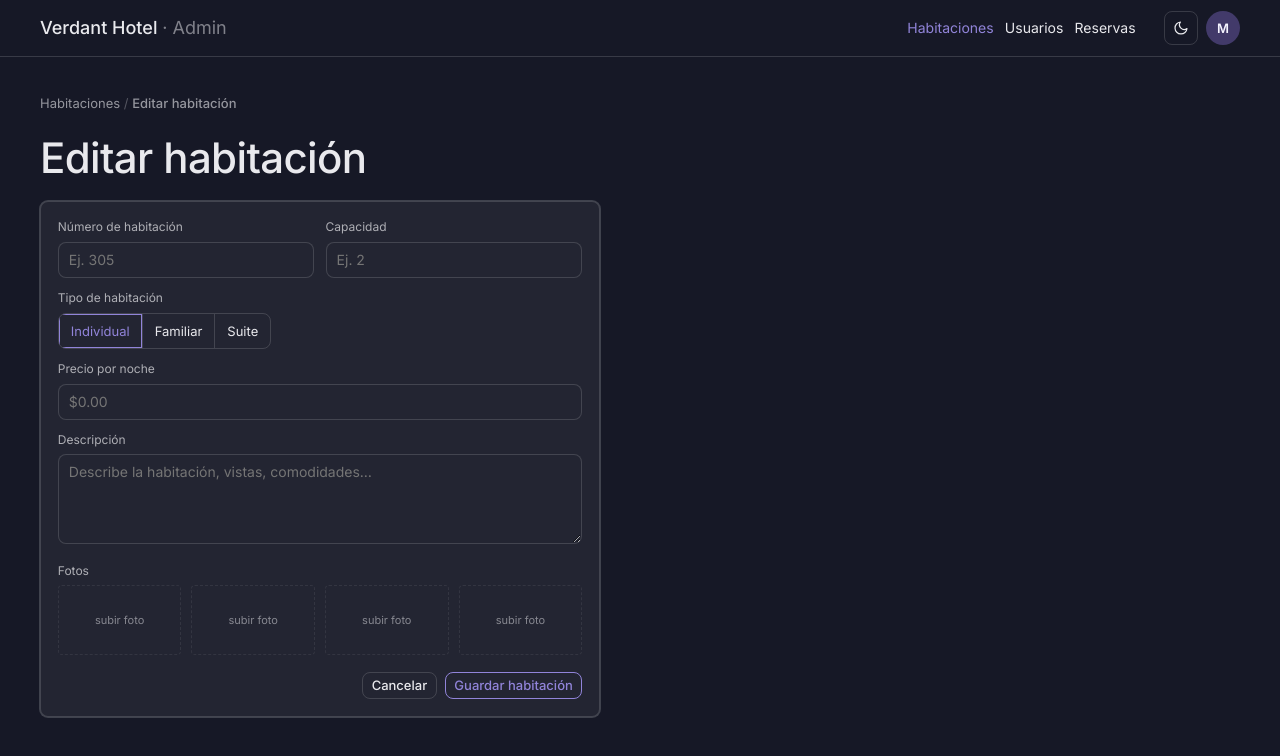
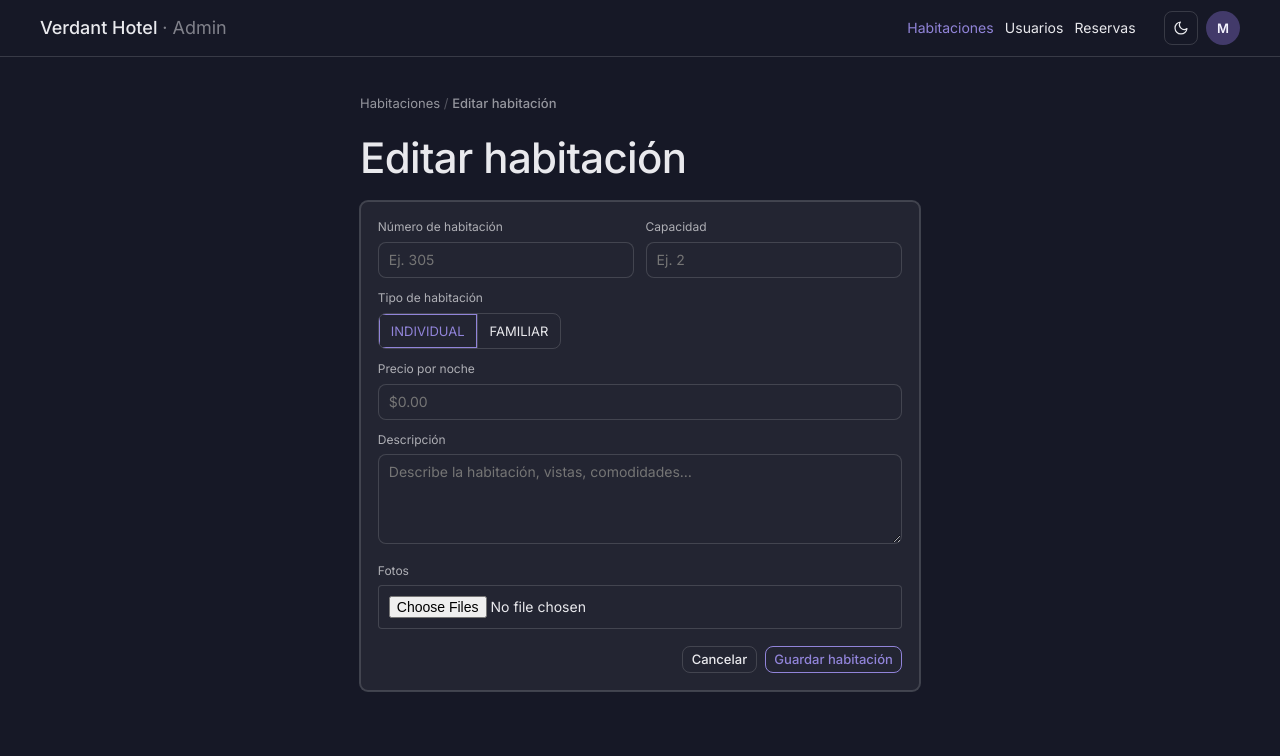
Before and after one commit to AlfonsoMSDL/Proyecto-hotel, a React (Vite) app in the folder frontend/: page /admin/habitaciones/1 in a window 1280 px wide. Shown: the top 756 px of the page. Built offline with nearby package versions, Linux system fonts and the light colour scheme; sample sign-in values are in the browser's storage.

Commit message:
Agregar gestión de imágenes y notificación de éxito en el formulario de habitaciones

```diff
--- a/frontend/src/pages/admin/AdminRoomForm.jsx
+++ b/frontend/src/pages/admin/AdminRoomForm.jsx
@@ -2,12 +2,15 @@ import React, { useEffect, useState } from 'react';
 import { useNavigate, useParams } from 'react-router-dom';
 import AdminNav from '../../components/AdminNav.jsx';
 import { createRoom, fetchRoomById } from '../../api/rooms.js';
+import Swal from 'sweetalert2'
+import { useTheme } from '../../context/ThemeContext.jsx';
 
 export default function AdminRoomForm() {
   const { id } = useParams();
   const isEdit = Boolean(id);
   const navigate = useNavigate();
-  const [form, setForm] = useState({ number: '', capacity: '', type: 'Individual', price: '', description: '' });
+  const [form, setForm] = useState({ number: '', capacity: '', type: 'INDIVIDUAL', price: '', description: '' });
+  const {theme} = useTheme();
 
   useEffect(() => {
     if (isEdit) {
@@ -17,18 +20,33 @@ export default function AdminRoomForm() {
     }
   }, [id, isEdit]);
 
+  const [imageFiles, setImageFiles] = useState([]);
   const update = (key) => (e) => setForm((f) => ({ ...f, [key]: e.target.value }));
+
+  const handleImageChange = (e) => {
+    setImageFiles(Array.from(e.target.files || []));
+  };
 
   const handleSubmit = async (e) => {
     e.preventDefault();
-    await createRoom(form);
+    const habitacion =await createRoom(form, imageFiles);
+
+    await Swal.fire({
+      theme,
+      position: "center",
+      icon: "success",
+      title: "Guardada correctamente",
+      showConfirmButton: false,
+      timer: 1500
+    });
+
     navigate('/admin/habitaciones');
   };
 
   return (
     <div>
       <AdminNav />
-      <div style={{ padding: '36px 40px 60px', display: 'flex', flexDirection: 'column', gap: 20, maxWidth: 640 }}>
+      <div style={{ padding: '36px 40px 60px', display: 'flex', flexDirection: 'column', gap: 20, maxWidth: 640, width: '100%', margin: '0 auto' }}>
         <div style={{ fontSize: 13, opacity: 0.6 }}>
           <span style={{ cursor: 'pointer' }} onClick={() => navigate('/admin/habitaciones')}>Habitaciones</span>{' '}
           <span style={{ opacity: 0.5 }}>/</span> <span style={{ opacity: 1, fontWeight: 500 }}>{isEdit ? 'Editar habitación' : 'Nueva habitación'}</span>
@@ -37,14 +55,14 @@ export default function AdminRoomForm() {
 
         <form className="card elev-sm" style={{ padding: 'var(--space-6)', gap: 'var(--space-4)', border: '1px solid var(--color-divider)' }} onSubmit={handleSubmit}>
           <div style={{ display: 'grid', gridTemplateColumns: '1fr 1fr', gap: 'var(--space-4)' }}>
-            <div className="field"><label>Número de habitación</label><input className="input" type="text" placeholder="Ej. 305" value={form.number} onChange={update('number')} /></div>
-            <div className="field"><label>Capacidad</label><input className="input" type="number" placeholder="Ej. 2" value={form.capacity} onChange={update('capacity')} /></div>
+            <div className="field"><label>Número de habitación</label><input className="input" type="text" placeholder="Ej. 305" value={form.number} onChange={update('number')} required /></div>
+            <div className="field"><label>Capacidad</label><input className="input" type="number" placeholder="Ej. 2" value={form.capacity} onChange={update('capacity')} required /></div>
           </div>
 
           <div className="field">
             <label>Tipo de habitación</label>
             <div className="seg">
-              {['Individual', 'Familiar', 'Suite'].map((t) => (
+              {['INDIVIDUAL', 'FAMILIAR'].map((t) => (
                 <label className="seg-opt" key={t}>
                   <input type="radio" name="tipo" checked={form.type === t} onChange={() => setForm((f) => ({ ...f, type: t }))} />
                   {t}
@@ -53,16 +71,25 @@ export default function AdminRoomForm() {
             </div>
           </div>
 
-          <div className="field"><label>Precio por noche</label><input className="input" type="text" placeholder="$0.00" value={form.price} onChange={update('price')} /></div>
-          <div className="field"><label>Descripción</label><textarea className="input" placeholder="Describe la habitación, vistas, comodidades…" value={form.description} onChange={update('description')} /></div>
+          <div className="field"><label>Precio por noche</label><input className="input" type="text" placeholder="$0.00" value={form.price} onChange={update('price')} required /></div>
+          <div className="field"><label>Descripción</label><textarea className="input" placeholder="Describe la habitación, vistas, comodidades…" value={form.description} onChange={update('description')} required /></div>
 
           <div className="field">
             <label>Fotos</label>
-            <div style={{ display: 'grid', gridTemplateColumns: 'repeat(4, 1fr)', gap: 10 }}>
-              {[1, 2, 3, 4].map((n) => (
-                <div key={n} style={{ height: 70, borderRadius: 'var(--radius-sm)', border: '1px dashed var(--color-divider)', display: 'flex', alignItems: 'center', justifyContent: 'center', fontSize: 11, opacity: 0.5 }}>subir foto</div>
-              ))}
-            </div>
+            <input
+              className="input"
+              type="file"
+              accept="image/*"
+              multiple
+              onChange={handleImageChange}
+              required
+              style={{ padding: 10, borderRadius: 'var(--radius-sm)' }}
+            />
+            {imageFiles.length > 0 && (
+              <div style={{ marginTop: 10, opacity: 0.8, fontSize: 13 }}>
+                {imageFiles.length} archivo{imageFiles.length === 1 ? '' : 's'} seleccionado{imageFiles.length === 1 ? '' : 's'}
+              </div>
+            )}
           </div>
 
           <div style={{ display: 'flex', justifyContent: 'flex-end', gap: 'var(--space-3)', paddingTop: 'var(--space-2)' }}>
```
